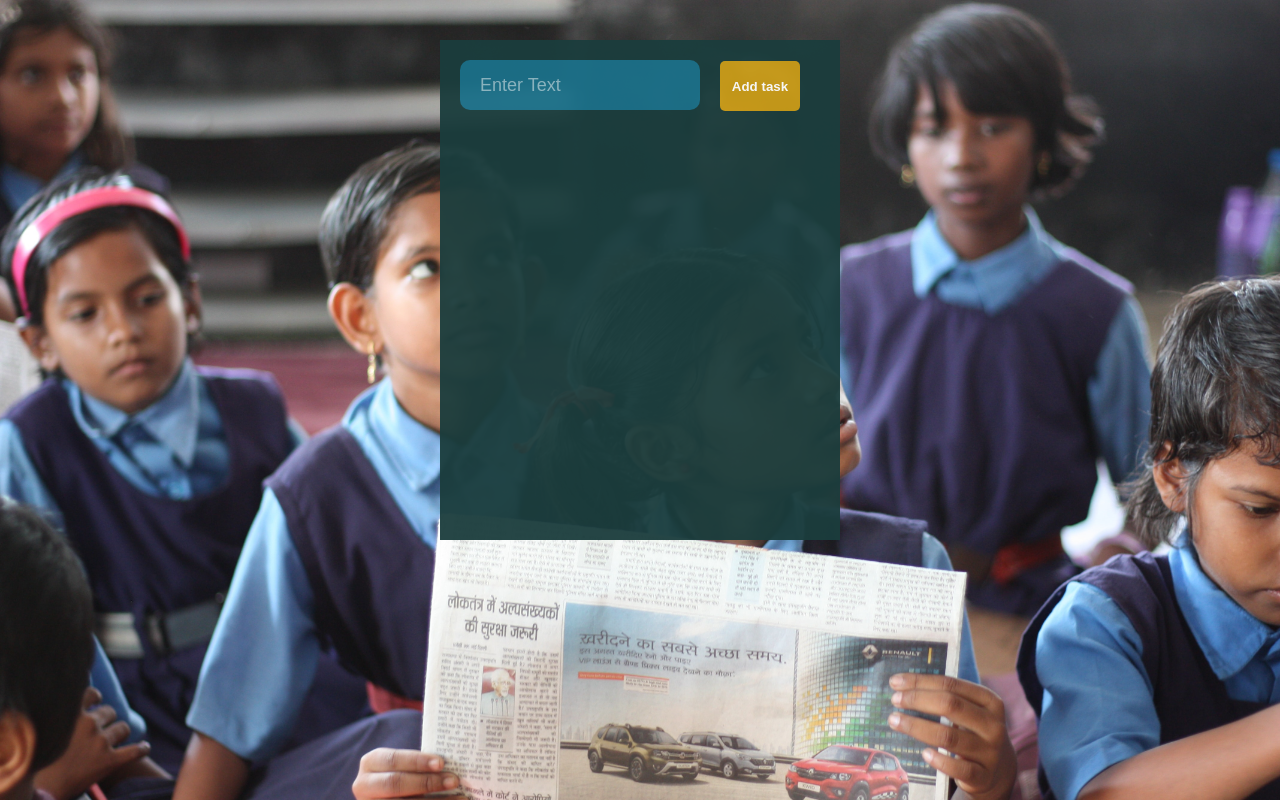
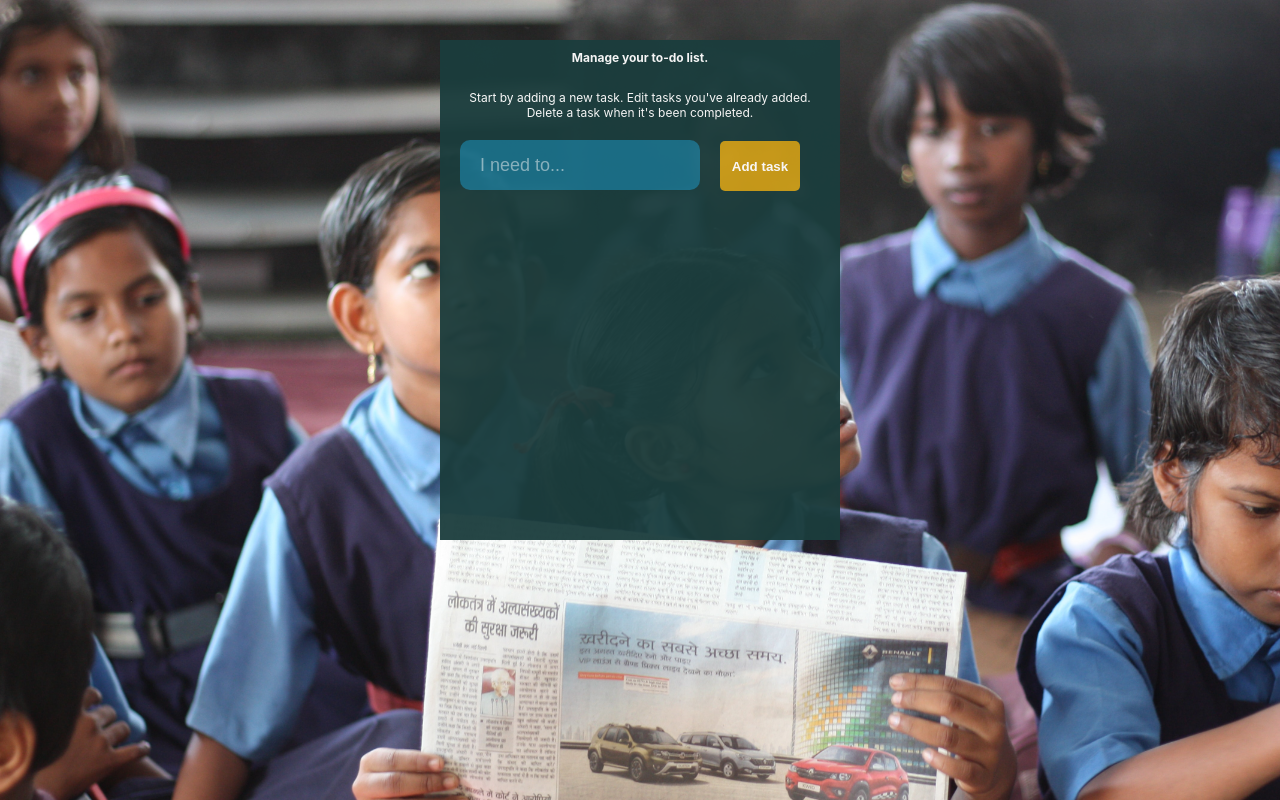
Before and after one commit to rubysattar/todolistapp, a React (Create React App) app: page / in a window 1280 px wide. Built offline with nearby package versions, Linux system fonts and the light colour scheme.

Commit message:
added some UI to help with app navigation

```diff
--- a/src/App.css
+++ b/src/App.css
@@ -9,6 +9,13 @@ body{
   min-height: 500px;
   width: 400px;
   margin: 40px auto;
+}
+.rules{
+  color: #fff;
+  font-size: 12px;
+  text-align: center;
+  padding: 10px;
+  height: 8px;
 }
 #to-do-form input{
   background-color: rgb(27,112,137);
--- a/src/App.js
+++ b/src/App.js
@@ -64,9 +64,10 @@ class App extends React.Component {
     return (
       <div className="App">
         <header>
+            <h1 className="rules">Manage your to-do list. </h1>
+            <p className="rules">Start by adding a new task. Edit tasks you've already added. Delete a task when it's been completed.</p>
           <form id="to-do-form" onSubmit={this.addItem}>
-            <input type="text" placeholder="Enter Text" value={this.state.currentItem.text} onChange={this.handleInput}/>
-
+            <input type="text" placeholder="I need to..." value={this.state.currentItem.text} onChange={this.handleInput}/>
             <button type="submit">Add task</button>
           </form>
         </header>
```
Also changed, not shown: 1 other file (tests, documents, lock files or other folders).
